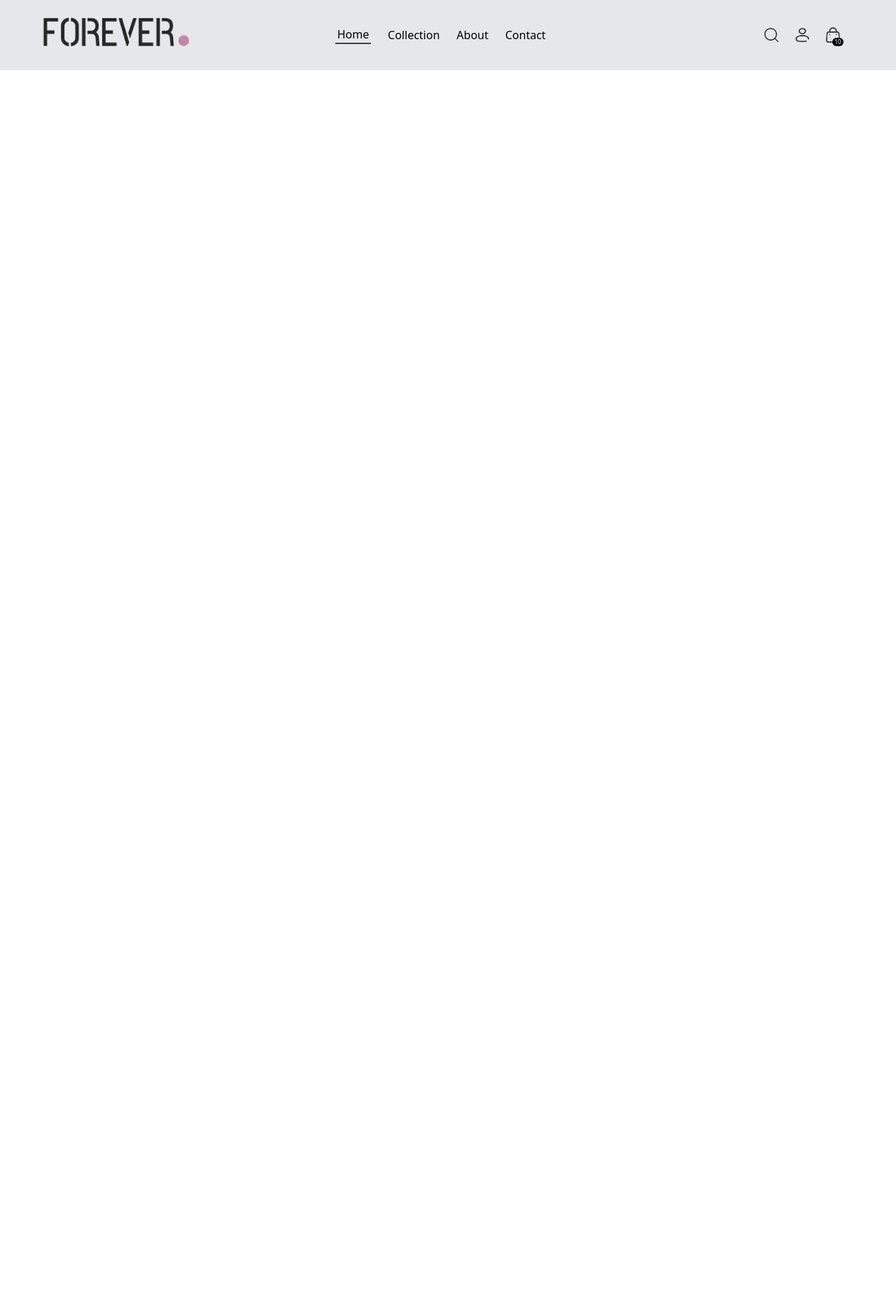
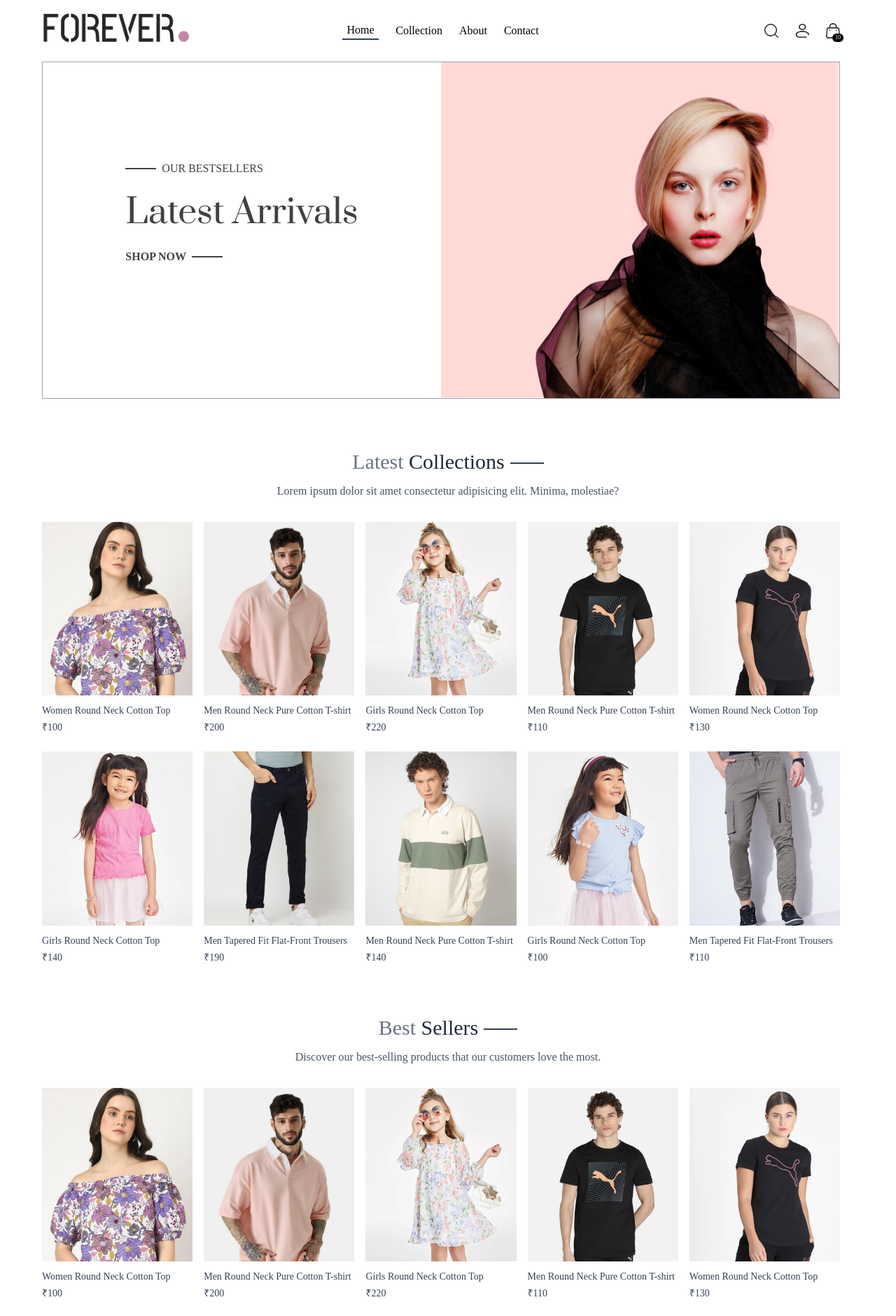
Before and after one commit to er-pankaj-79/Forever, a React (Vite) app in the folder FrontedForever/: page / in a window 1280 px wide. Shown: the top 1881 px of the page at 70% size. Before the commit the page ends 800 px from the top, so only its background shows below. Built offline with nearby package versions, Linux system fonts and the light colour scheme.

Commit message:
Best Collections & BestSellers Done

```diff
--- a/FrontedForever/src/App.jsx
+++ b/FrontedForever/src/App.jsx
@@ -10,7 +10,6 @@
 import Orders from './pages/Orders'
 import PlaceOrder from './pages/PlaceOrder'
 import Product from './pages/Product'
-
 import Navbar from './components/Navbar'
 
 
@@ -32,7 +31,6 @@
         <Route path='/product' element={<Product />} />
 
       </Routes>
-
     </div>
   )
 }
--- /dev/null
+++ b/FrontedForever/src/components/BestSellers.jsx
@@ -0,0 +1,44 @@
+import React from 'react'
+import { ShopContext } from '../context/ShopContext';
+import { useContext, useState, useEffect} from 'react';
+import Titles from './Titles';
+import ProductItems from './ProductItems';
+
+const BestSellers = () => {
+    // This component will display the best-selling products
+    const { products } = useContext(ShopContext);
+    const [bestSeller, setBestSellers] = useState([]);
+
+    useEffect(() => {
+        const bestProducts = products.filter((product)=> (product.bestseller === true));
+        setBestSellers(bestProducts.slice(0, 6)); // Assuming we want the top 5 best sellers
+    }, []);
+
+  return (
+    <div className='my-10'>
+        <div className='text-center py-8 text-3xl'>
+            <Titles tex1={"Best"} text2={"Sellers"} />
+            <p className='w-3/4 m-auto text-xs sm:text-sm md:text-base text-gray-600'>Discover our best-selling products that our customers love the most.</p>
+        </div>
+
+        {/* Displaying the best-selling products */}
+        <div className='grid grid-cols-2 sm:grid-cols-3 md:grid-cols-4 lg:grid-cols-5 gap-4 gap-y-6 ml-15 mr-20'>
+            {
+                bestSeller.map((item, index) => (
+                    <ProductItems
+                        key={index}
+                        id={item._id}
+                        image={item.image}
+                        name={item.name}
+                        price={item.price}
+                    />
+                ))
+            }
+
+        </div>
+    </div>
+  )
+
+}
+
+export default BestSellers ;
--- /dev/null
+++ b/FrontedForever/src/components/Hero.jsx
@@ -0,0 +1,32 @@
+import React from 'react'
+import {assets} from '../assets/assets'
+
+const Hero = () => {
+  return (
+    <div className='flex flex-col  ml-15 mr-20 sm:flex-row border border-gray-400'>
+        {/* Hero Left Section */}
+        <div className='w-full sm:w-1/2 flex flex-col items-center py-10 sm:py-0'>
+
+            <div className='text-[#414141] py-35'>
+                <div className='flex items-center gap-2'>
+                    <p className='w-8 md:w-11 h-[2px] bg-[#414141]'></p>
+                    <p className='font-medium text-sm md:text-base'>OUR BESTSELLERS</p>
+                </div>
+
+                <h1 className='prata-regular text-3xl sm:py-3 lg:text-5xl leading-relaxed'>Latest Arrivals</h1>
+
+                <div className='flex items-center gap-2'>
+                    <p className='font-semibold text-sm md:text-base'>SHOP NOW</p>
+                    <p className='w-8 md:w-11 h-[2px] bg-[#414141]'></p>
+                </div>
+            </div>
+        </div>
+
+        {/* Hero Right Section */}
+        <img className='w-full sm:w-1/2 h-120' src={assets.hero_img} alt="" />
+
+    </div>
+  )
+}
+
+export default Hero
--- /dev/null
+++ b/FrontedForever/src/components/LatestCollections.jsx
@@ -0,0 +1,45 @@
+import React from 'react'
+import { ShopContext } from '../context/ShopContext';
+import Titles from './Titles';
+import ProductItems from './ProductItems';
+import { useEffect, useState, useContext } from 'react';
+
+const LatestCollections = () => {
+    const { products } = useContext(ShopContext);
+    {/* console.log(products); */}
+
+    const [latestProducts,setlatestProducts] = useState([]);
+
+    useEffect(() => {
+        const latest = products.slice(0, 10);
+        setlatestProducts(latest);
+    },[]);
+
+  return (
+    <div className='my-10'>
+        <div className='text-center py-8 text-3xl'>
+            <Titles tex1="Latest" text2="Collections" />
+            <p className='w-3/4 m-auto text-xs sm:text-sm md:text-base text-gray-600'>Lorem ipsum dolor sit amet consectetur adipisicing elit. Minima, molestiae?</p>
+        </div>
+
+        {/* Displaying the latest products */}
+        <div className='grid grid-cols-2 sm:grid-cols-3 md:grid-cols-4 lg:grid-cols-5 gap-4 gap-y-6 ml-15 mr-20'>
+            {
+            latestProducts.map((item, index) => (
+                <ProductItems
+                key={index}
+                id={item._id}
+                image={item.image} // Add this prop
+                name={item.name}
+                price={item.price}
+                />
+            ))
+            }
+
+        </div>
+
+    </div>
+  )
+}
+
+export default LatestCollections
--- a/FrontedForever/src/components/Navbar.jsx
+++ b/FrontedForever/src/components/Navbar.jsx
@@ -6,9 +6,11 @@
     const [visible, setVisible] = useState(false);
   return (
 
-    <div className='w-full h-25 flex justify-between items-center bg-gray-200'>
+    <div className='w-full h-22 flex justify-between items-center'>
 
-        <img src={assets.logo} className='h-15 ml-15' alt="" />
+        <Link to={'/'}>
+            <img src={assets.logo} className='h-15 ml-15' alt="" />
+        </Link>
 
         <ul className='hidden sm:flex justify-content items-center flex-row mr-20'>
             <NavLink to='/' className='flex flex-col items-center w-full mr-6'>
--- /dev/null
+++ b/FrontedForever/src/components/ProductItems.jsx
@@ -0,0 +1,22 @@
+import React from 'react'
+import { ShopContext } from '../context/ShopContext';
+import { Link, PrefetchPageLinks } from 'react-router-dom';
+import { useContext } from 'react';
+
+
+const ProductItems = ({id,image,name,price}) => {
+    // This component will display individual product items
+    const {currency} = useContext(ShopContext);
+  return (
+    <Link to={`/product/${id}`} className='text-gray-700 hover:text-gray-800 cursor-pointer'>
+
+        <div className='overflow-hidden'>
+            <img className='hover:scale-110 ease-in-out ' src={image[0]} alt="" />
+        </div>
+        <p className='pt-3 pb-1 text-sm'> {name}</p>
+        <p className='text-sm font-medium'> {currency}{price}</p>
+    </Link>
+  )
+}
+
+export default ProductItems
--- /dev/null
+++ b/FrontedForever/src/components/Titles.jsx
@@ -0,0 +1,12 @@
+import React from 'react'
+
+const Titles = ({tex1,text2}) => {
+  return (
+    <div className='inline-flex gap-2 items-center mb-3'>
+        <p className='text-gray-500'> {tex1} <span className='text-gray-800 font-medium'>{text2}</span></p>
+        <p className='w-8 sm:w-12 h-[1px] sm:h-[2px] bg-gray-700 mt-1'></p>
+    </div>
+  )
+}
+
+export default Titles
--- /dev/null
+++ b/FrontedForever/src/context/ShopContext.jsx
@@ -0,0 +1,25 @@
+
+import { createContext } from 'react';
+import {products} from '../assets/assets'
+
+export const ShopContext = createContext();
+
+// ShopContextProvider used to provide the context for the whole app
+// meaning of context provider is to provide the data to the whole app
+
+const ShopContextProvider = (props) =>{
+
+    const currency = "₹"; // Indian Rupee
+    const delivery_fee = 10;
+
+    const value = {
+        products , currency, delivery_fee
+    }
+    return (
+        <ShopContext.Provider value={value}>
+            {props.children}
+        </ShopContext.Provider>
+    )
+}
+
+export default ShopContextProvider;
--- a/FrontedForever/src/index.css
+++ b/FrontedForever/src/index.css
@@ -1,3 +1,4 @@
+@import url('https://fonts.googleapis.com/css2?family=Open+Sans:ital,wght@0,300..800;1,300..800&family=Prata&display=swap');
 @import "tailwindcss";
 
 
@@ -5,3 +6,20 @@
 a.active hr{
     display: block;
 }
+
+*{
+    font-family: Outfit;
+}
+
+.prata-regular {
+  font-family: "Prata", serif;
+  font-weight: 400;
+  font-style: normal;
+}
+
+@media(max-width: 640px) {
+    .active {
+        background-color: #000;
+        color: white;
+    }
+}
--- a/FrontedForever/src/main.jsx
+++ b/FrontedForever/src/main.jsx
@@ -5,11 +5,14 @@
 import App from './App.jsx'
 import { ReactStrictMode } from'react-dom'
 import { BrowserRouter } from 'react-router-dom'
+import ShopContextProvider from './context/ShopContext.jsx'
 
 createRoot(document.getElementById('root')).render(
    <StrictMode>
     <BrowserRouter>
+    <ShopContextProvider>
       <App />
+    </ShopContextProvider>
     </BrowserRouter>
   </StrictMode>
 
--- a/FrontedForever/src/pages/Home.jsx
+++ b/FrontedForever/src/pages/Home.jsx
@@ -1,8 +1,14 @@
 import React from 'react'
-
+import Hero from '../components/Hero'
+import LatestCollections from '../components/LatestCollections'
+import BestSellers from '../components/BestSellers'
 const Home = () => {
   return (
-    <div></div>
+    <div>
+      <Hero />
+      <LatestCollections />
+      <BestSellers />
+    </div>
   )
 }
 
```
